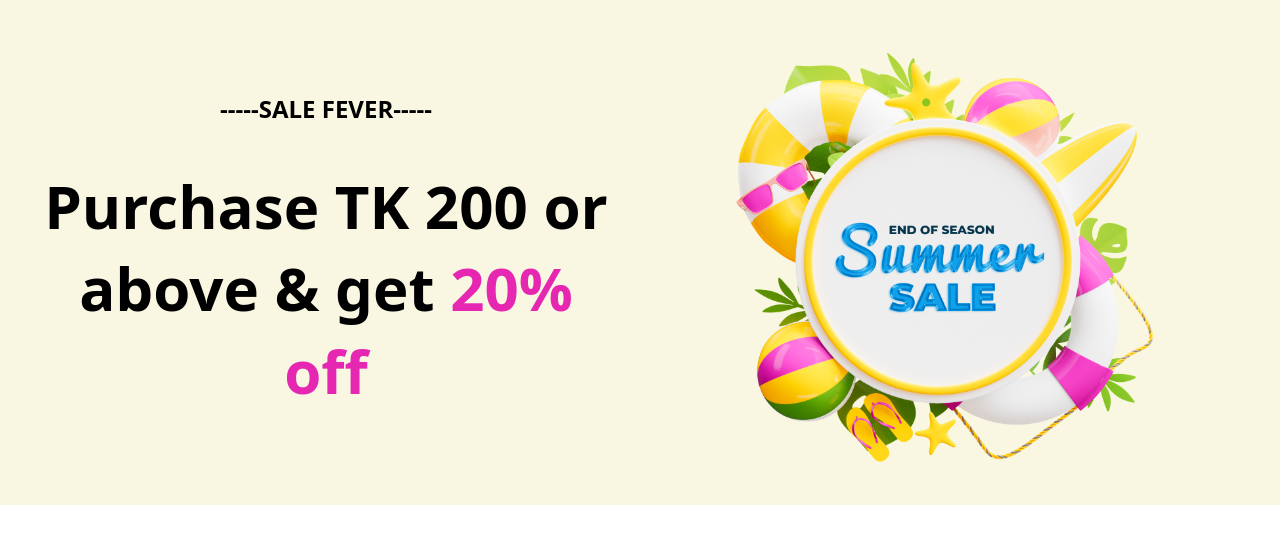
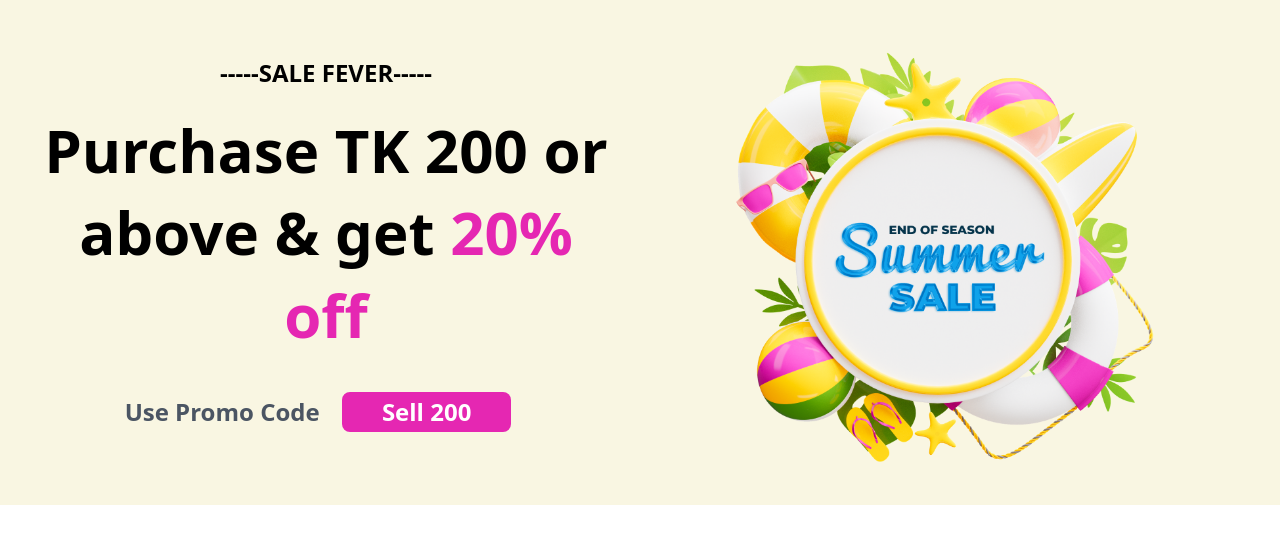
Before and after one commit to sakibhasan-24/summer-shop, a plain HTML site: page index.html in a window 1280 px wide. Drawn offline with nearby package versions, Linux system fonts and the light colour scheme.

Commit message:
header done

```diff
--- a/index.html
+++ b/index.html
@@ -15,13 +15,22 @@
       >
         <!-- text part -->
         <div
-          class="text-center px-2 lg:px-0 lg:pl-8 space-y-10 order-last lg:order-first"
+          class="text-center px-2 lg:px-0 lg:pl-8 space-y-5 order-last lg:order-first"
         >
           <p class="text-2xl text-center font-semibold">-----SALE FEVER-----</p>
           <h1 class="text-6xl font-bold leading-snug">
             Purchase TK 200 or above & get
             <span class="text-[#E527B2]">20% off</span>
           </h1>
+          <h3 class="text-2xl text-gray-600 font-semibold">
+            Use Promo Code
+            <button
+              id="btn-promocode"
+              class="m-4 bg-[#E527B2] hover:bg-[#e52769] text-white py-1 font-bold px-10 rounded-lg"
+            >
+              Sell 200
+            </button>
+          </h3>
         </div>
         <div class="mx-auto">
           <img
--- a/script.js
+++ b/script.js
@@ -0,0 +1 @@
+const btnPromoCode = document.getElementById("btn-promo-code");
```
